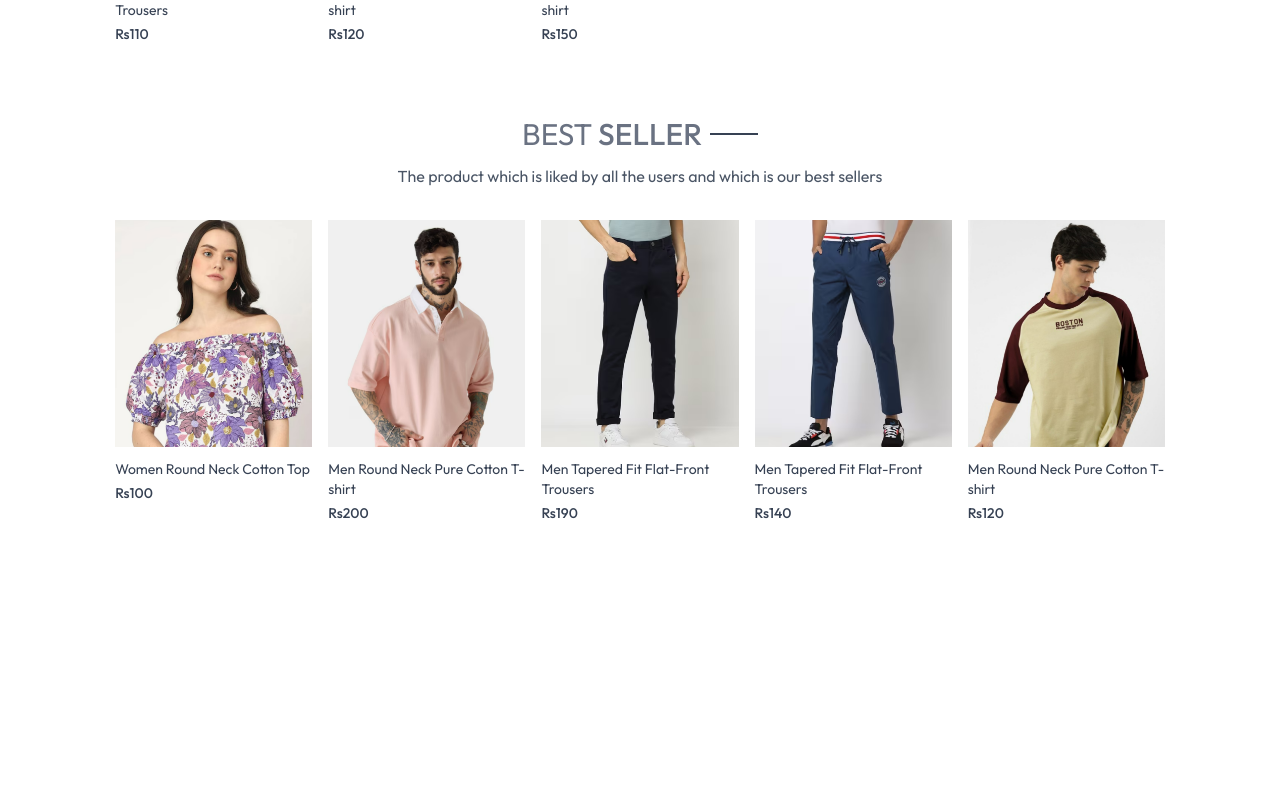
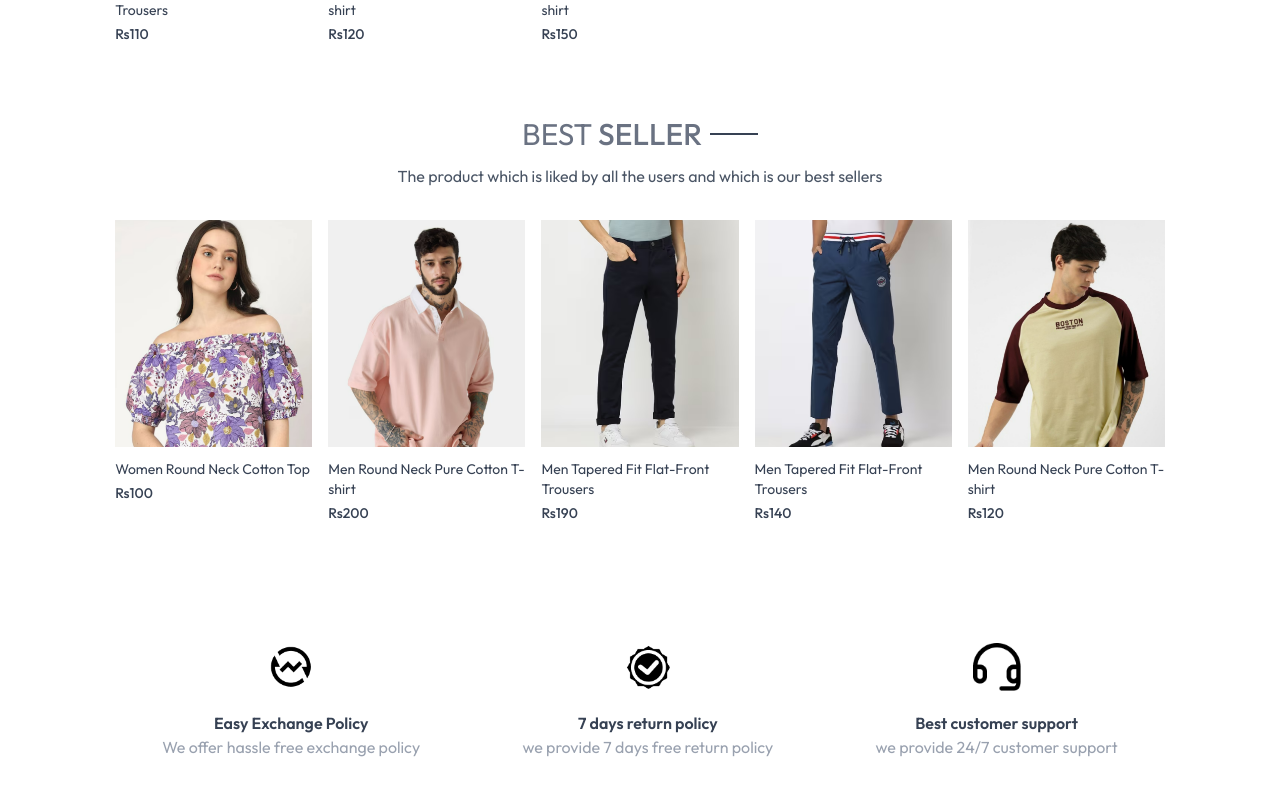
Before and after one commit to Nikhil8767/ShopSphere, a React (Vite) app in the folder frontendone/: page /clothing in a window 1280 px wide. Shown: the part 1337-2132 px from the top of the page. Before the commit the page ends 1900 px from the top, so only its background shows below. Built offline with nearby package versions, Linux system fonts and the light colour scheme.

Commit message:
added our policy in all 3

```diff
--- a/frontendone/src/components/HeroAccessories.jsx
+++ b/frontendone/src/components/HeroAccessories.jsx
@@ -2,6 +2,7 @@ import React from 'react'
 import { assets } from '../assets/assets'
 import LatestAccessories from './LatestAccessories'
 import BestSelAcc from './BestSelAcc'
+import OurPolicy from './OurPolicy'
 
 const HeroAccessories = () => {
   return (
@@ -34,6 +35,7 @@ const HeroAccessories = () => {
             </div>
             <LatestAccessories/>
             <BestSelAcc/>
+            <OurPolicy/>
     </>
   )
 }
--- a/frontendone/src/components/HeroFashion.jsx
+++ b/frontendone/src/components/HeroFashion.jsx
@@ -2,6 +2,7 @@ import React from 'react'
 import { assets } from '../assets/assets'
 import LatestCollection from './LatestCollection'
 import BestSellFashion from './BestSellFashion'
+import OurPolicy from './OurPolicy'
 
 const HeroFashion = () => {
     return (
@@ -35,6 +36,7 @@ const HeroFashion = () => {
         </div>
         <LatestCollection></LatestCollection>
         <BestSellFashion/>
+        <OurPolicy/>
         </>
     )
 }
--- a/frontendone/src/components/HeroFootwear.jsx
+++ b/frontendone/src/components/HeroFootwear.jsx
@@ -2,6 +2,7 @@ import React from 'react'
 import { assets } from '../assets/assets'
 import LatestFootwareCollection from './LatestFootwareCollection'
 import BestSelFootwear from './BestSelFootwear'
+import OurPolicy from './OurPolicy'
 
 const HeroFootwear = () => {
   return (
@@ -34,6 +35,7 @@ const HeroFootwear = () => {
     </div>
     <LatestFootwareCollection/>
     <BestSelFootwear/>
+    <OurPolicy/>
     </>
   )
 }
--- /dev/null
+++ b/frontendone/src/components/OurPolicy.jsx
@@ -0,0 +1,27 @@
+import React from 'react'
+import { assets } from '../assets/assets'
+
+const OurPolicy = () => {
+  return (
+    <div className='flex flex-col sm:flex-row justify-around gap-12 sm:gap-2 text-center py-20 text-xs sm:text-sm md:text-base text-gray-700'>
+
+        <div>
+            <img src={assets.exchange_icon} className='w-12 m-auto mb-5' alt="" />
+            <p className='font-semibold'>Easy Exchange Policy</p>
+            <p className='text-gray-400'>We offer hassle free exchange policy</p>
+        </div>
+        <div>
+            <img src={assets.quality_icon} className='w-12 m-auto mb-5' alt="" />
+            <p className='font-semibold'>7 days return policy</p>
+            <p className='text-gray-400'>we provide 7 days free return policy</p>
+        </div>
+        <div>
+            <img src={assets.support_img} className='w-12 m-auto mb-5' alt="" />
+            <p className='font-semibold'>Best customer support</p>
+            <p className='text-gray-400'>we provide 24/7 customer support</p>
+        </div>
+    </div>
+  )
+}
+
+export default OurPolicy
```
